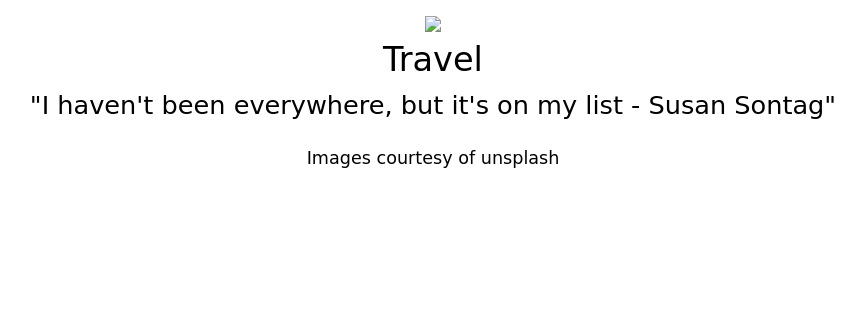
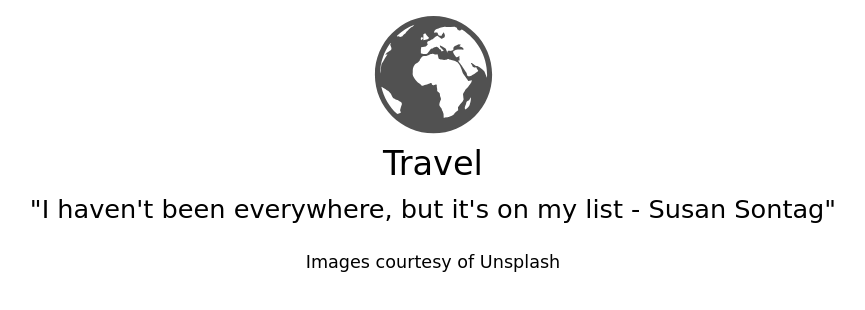
Before and after one commit to mattpezzente/image-gallery, a website: page index.html in a window 1280 px wide. Shown: the whole page, without its empty margins (207-1072 px from the left). Drawn offline with nearby package versions, Linux system fonts and the light colour scheme; the site is published under a folder, as on GitHub Pages, so addresses that start at the root find nothing; no server answers; a web font is replaced by a local one.

Commit message:
Fixed SVG Loading

```diff
--- a/index.html
+++ b/index.html
@@ -8,7 +8,7 @@
 </head>
 <body>
   <header>
-      <img class="globe globe-animation" src="/img/globe.svg">
+      <img class="globe globe-animation" src="img/globe.svg">
       <h1>Travel</h1>
       <blockquote>"I haven't been everywhere, but it's on my list - Susan Sontag"</blockquote>
       <div class="effect"></div>
@@ -18,7 +18,7 @@
     </ul>
   </section>
   <footer>
-    <h3>Images courtesy of unsplash</h3>
+    <h3>Images courtesy of Unsplash</h3>
   </footer>
   <script type="text/javascript" src="js/main.js"></script>
 </body>
```
